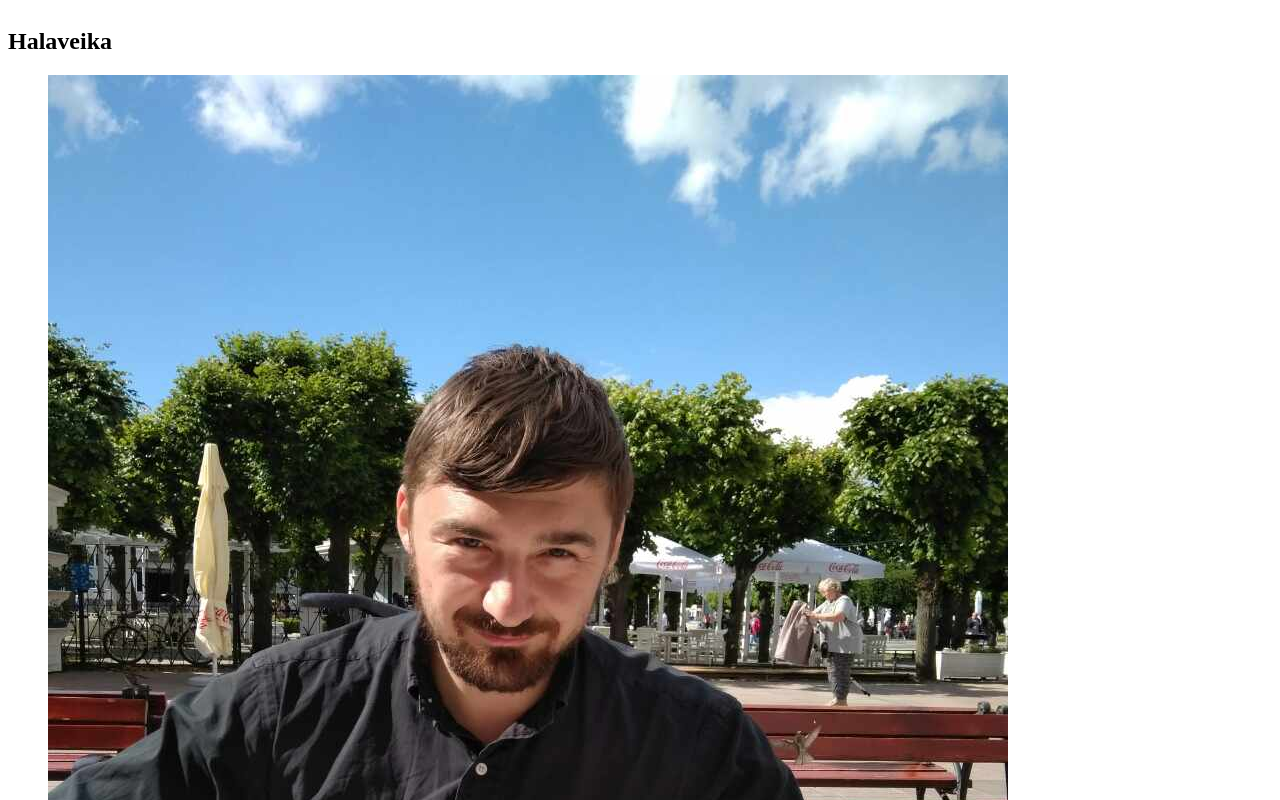
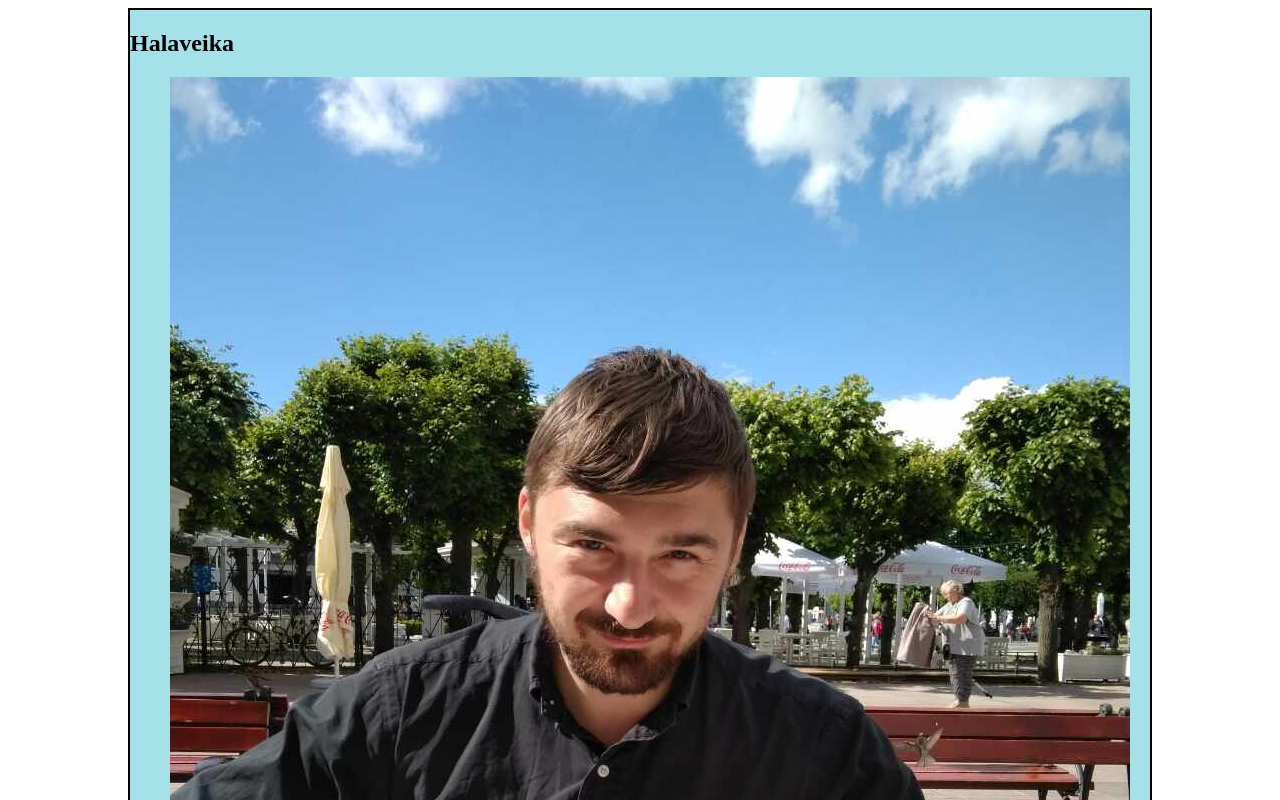
Before and after one commit to halaveika/rsschool-codejam1-cv, a plain HTML site: page index.html in a window 1280 px wide. Shown: the top 800 px of the page. Drawn offline with Linux system fonts and the light colour scheme.

Commit message:
style: add aligh and size of content

```diff
--- a/style.css
+++ b/style.css
@@ -38,6 +38,11 @@
   }
 
 #content {
+    background: rgb(165, 225, 233);
     width: 1024px;
-    align-content: center;
+    padding: 0px;
+    margin-top: 0px;
+    border: 2px solid #000;
+    box-sizing: border-box;
+    margin: auto;
 }
```
